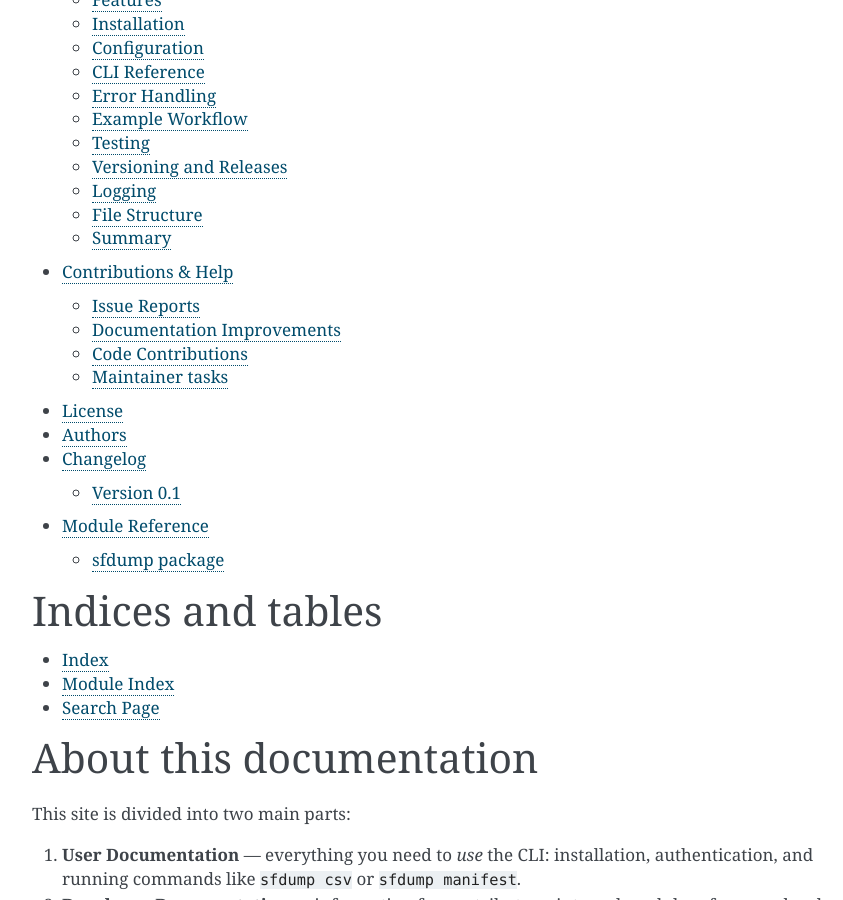
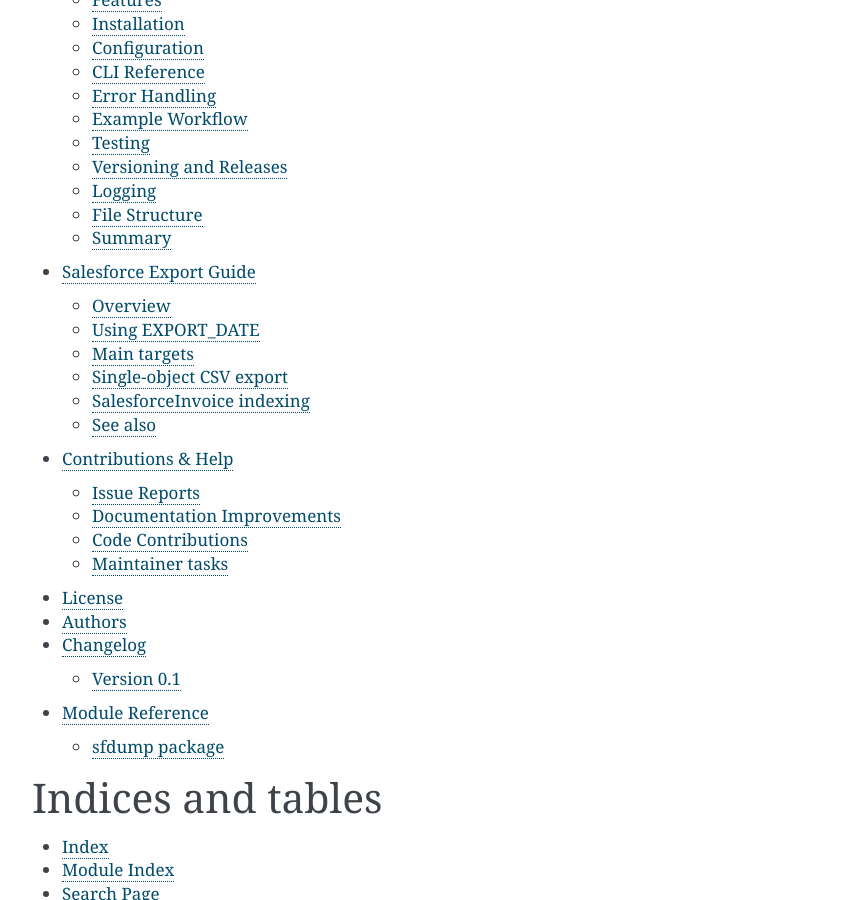
Before and after one commit to ksteptoe/sfdump, a Sphinx documentation site: the page built from docs/index.rst, in a window 1280 px wide and 900 px high, scrolled down 697 px. Shown: the whole window, without its empty margins (338-1181 px from the left). Built offline with Sphinx 7.4.7, drawn with Linux system fonts in a browser that asks for light colours; pages that are not in the unit, such as notebooks, are missing from menus; some of the changed lines change nothing that is shown.

Commit message:
Added Export Guide

```diff
--- /dev/null
+++ b/docs/export_guide.rst
@@ -0,0 +1,118 @@
+Salesforce / FinancialForce Export Guide
+========================================
+
+This page summarises how to use :command:`sfdump` and :file:`Makefile.export`
+to create complete exports of Salesforce and FinancialForce data for
+due diligence and off-platform backup.
+
+The export process is driven by the :file:`Makefile.export` at the project root
+and relies on the installed :mod:`sfdump` CLI.
+
+Overview
+--------
+
+Each export run is stored in a date-stamped directory:
+
+.. code-block:: text
+
+   <BASE_EXPORT_ROOT>/
+     export-YYYY-MM-DD/
+       files/
+       csv/
+       meta/
+
+The exact paths are controlled by the Makefile variables:
+
+.. code-block:: make
+
+   BASE_EXPORT_ROOT ?= ./exports
+   EXPORT_DATE      ?= $(shell date +%Y-%m-%d)
+   EXPORT_ROOT      ?= $(BASE_EXPORT_ROOT)/export-$(EXPORT_DATE)
+
+   CSV_DIR          := $(EXPORT_ROOT)/csv
+   FILES_DIR        := $(EXPORT_ROOT)/files
+   META_DIR         := $(EXPORT_ROOT)/meta
+
+Using EXPORT_DATE
+-----------------
+
+By default, ``EXPORT_DATE`` is set to today's date using ``date +%Y-%m-%d``.
+You can override this when calling :command:`make`:
+
+.. code-block:: bash
+
+   make -f Makefile.export EXPORT_DATE=2025-11-15 export-all
+
+or by exporting it in your shell:
+
+.. code-block:: bash
+
+   export EXPORT_DATE=2025-11-15
+   make -f Makefile.export export-all
+
+Run ``make -f Makefile.export export-show-config`` to see the effective
+``EXPORT_DATE`` and export paths.
+
+Main targets
+------------
+
+The most important Make targets are:
+
+- ``export-all`` – run the full export (files, CRM, FinancialForce, HR, meta).
+- ``export-files`` – download ``ContentVersion`` and ``Attachment`` records and
+  build file indexes for key parent objects (e.g. ``Opportunity``,
+  ``SalesforceInvoice``, ``fferpcore__BillingDocument__c``).
+- ``export-crm-all`` – export core CRM objects and activities to CSV.
+- ``export-ffa`` – export FinancialForce / ERP objects (ff*).
+- ``export-hr`` – export HR / employment objects.
+- ``export-meta`` – write a list of all sObjects to :file:`meta/all_objects.txt`.
+
+Single-object CSV export
+------------------------
+
+To export just a single object, use the ``csv-one`` helper target:
+
+.. code-block:: bash
+
+   make -f Makefile.export EXPORT_DATE=2025-11-15 csv-one OBJ=Account
+
+This invokes the Makefile pattern rule:
+
+.. code-block:: make
+
+   $(CSV_DIR)/%.done:
+       @echo "=== Exporting $* to $(CSV_DIR) ==="
+       @mkdir -p "$(EXPORT_ROOT)" "$(CSV_DIR)"
+       @$(SFDUMP) csv --object $* --out "$(EXPORT_ROOT)" && touch "$@"
+
+which results in a CSV file at:
+
+.. code-block:: text
+
+   <EXPORT_ROOT>/csv/Account.csv
+
+SalesforceInvoice indexing
+--------------------------
+
+The file-indexing feature typically uses a SOQL query of the form:
+
+.. code-block:: sql
+
+   SELECT Id, Name FROM <ParentObject>
+
+However, :sobj:`SalesforceInvoice` does not have a ``Name`` field. Instead, we
+special-case this object in :mod:`sfdump.command_files` and use
+``InvoiceNumber`` as the label:
+
+.. code-block:: sql
+
+   SELECT Id, InvoiceNumber FROM SalesforceInvoice
+
+This allows the files index for ``SalesforceInvoice`` to be built without
+errors, while other objects continue to use ``Name``.
+
+See also
+--------
+
+For a more detailed narrative guide (including troubleshooting tips), refer to
+the :file:`README-export.md` at the project root.
--- a/docs/index.rst
+++ b/docs/index.rst
@@ -25,6 +25,7 @@
 
    Overview <readme>
    User Guide <user_guide>
+   Salesforce Export Guide <export_guide>
    Developer Guide <developer_guide>
    Contributions & Help <contributing>
    License <license>
```
